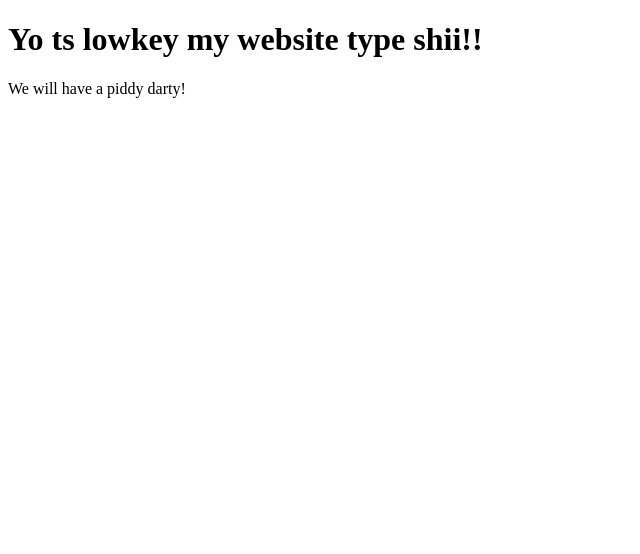
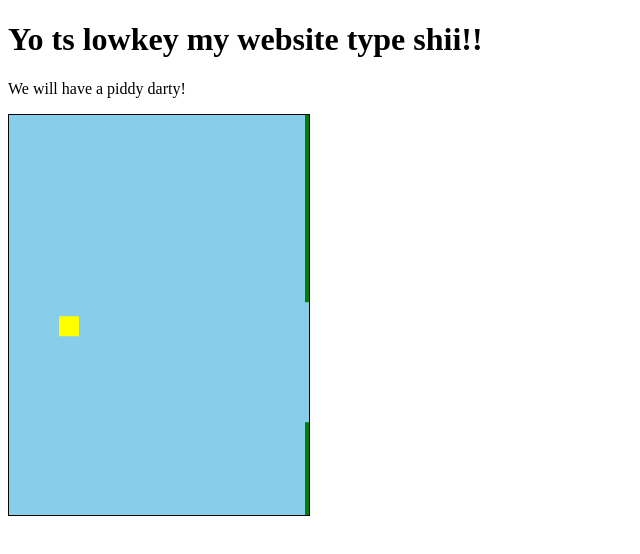
Before and after one commit to patryk0-hash/curly-bassoon123, a plain HTML site: page index.html in a window 1280 px wide. Shown: the whole page, without its empty margins (0-640 px from the left). Drawn offline with Linux system fonts and the light colour scheme.

Commit message:
Update index.html

```diff
--- a/index.html
+++ b/index.html
@@ -8,3 +8,66 @@
     <p>We will have a piddy darty!</p>
   </body>
 </html>
+
+<canvas id="gameCanvas" width="300" height="400" style="border:1px solid black;"></canvas>
+
+<script>
+let canvas = document.getElementById("gameCanvas");
+let ctx = canvas.getContext("2d");
+
+// Bird
+let birdY = 200;
+let birdVelocity = 0;
+let gravity = 0.4;
+
+// Pipe
+let pipeX = 300;
+let pipeGap = 120;
+let pipeTopHeight = Math.random() * 200;
+
+// Game loop
+function gameLoop() {
+  // Gravity
+  birdVelocity += gravity;
+  birdY += birdVelocity;
+
+  // Move pipes
+  pipeX -= 2;
+  if (pipeX < -50) {
+    pipeX = 300;
+    pipeTopHeight = Math.random() * 200;
+  }
+
+  // Collision check
+  if (
+    birdY < pipeTopHeight ||
+    birdY > pipeTopHeight + pipeGap ||
+    birdY > 380
+  ) {
+    alert("Game Over!");
+    birdY = 200;
+    birdVelocity = 0;
+    pipeX = 300;
+  }
+
+  // Draw everything
+  ctx.fillStyle = "skyblue";
+  ctx.fillRect(0, 0, 300, 400);
+
+  ctx.fillStyle = "yellow"; // bird
+  ctx.fillRect(50, birdY, 20, 20);
+
+  ctx.fillStyle = "green"; // pipes
+  ctx.fillRect(pipeX, 0, 50, pipeTopHeight);
+  ctx.fillRect(pipeX, pipeTopHeight + pipeGap, 50, 400);
+
+  requestAnimationFrame(gameLoop);
+}
+
+// Make the bird jump
+document.addEventListener("keydown", () => {
+  birdVelocity = -7;
+});
+
+gameLoop();
+</script>
```
